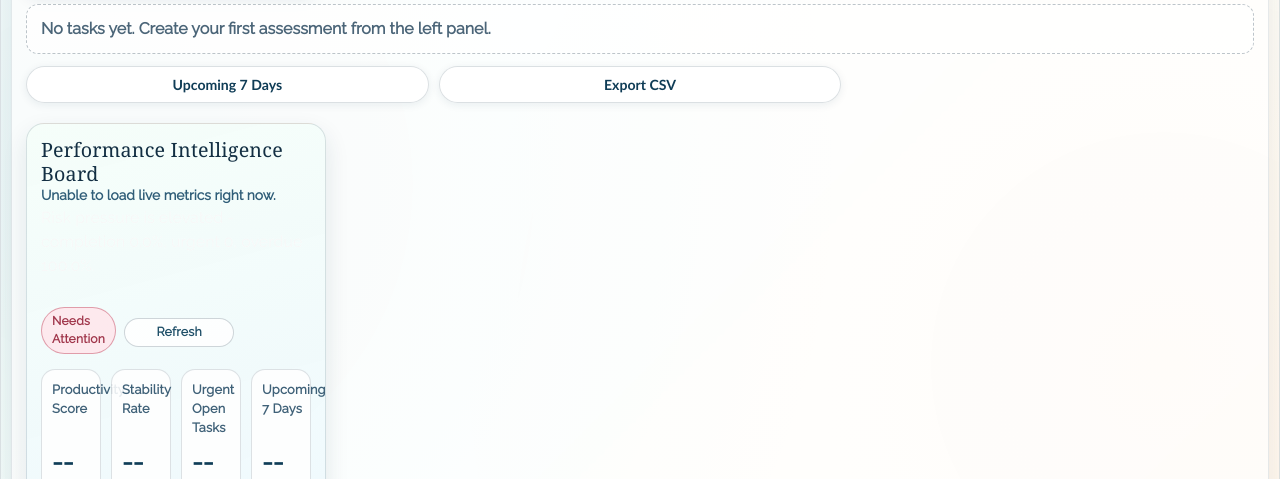
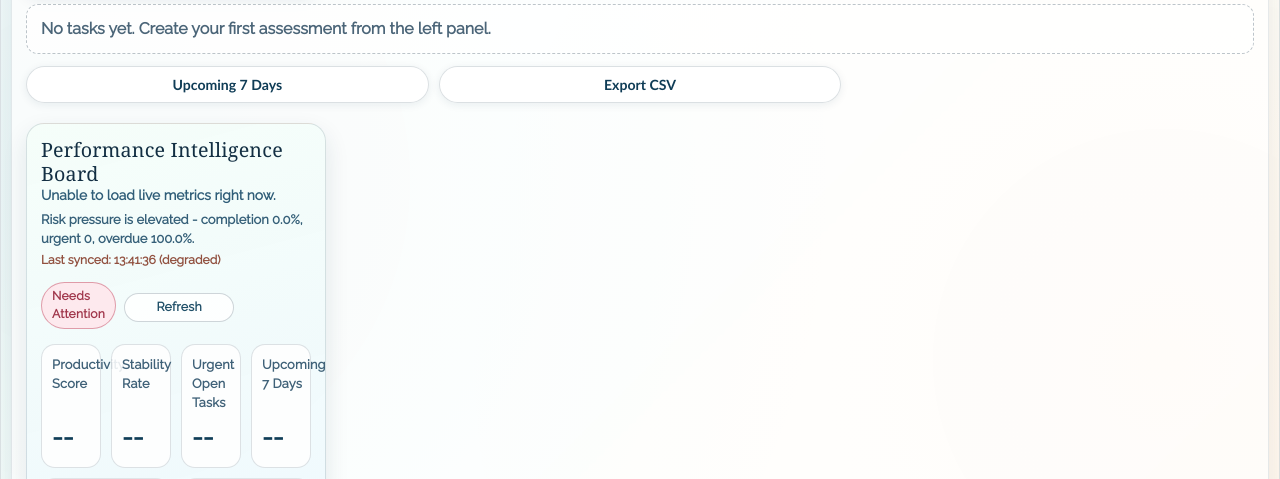
Before and after one commit to frankwyf/Flask_Todo_List, a Flask app: page /discard in a window 1280 px wide. Shown: the part 134-613 px from the top of the page. Run offline with Flask 3, Linux system fonts and the light colour scheme; some libraries are stand-ins or nearby versions.

Commit message:
Add sync timestamp and accessible copy feedback states

```diff
--- a/app/static/css/portfolio-upgrade.css
+++ b/app/static/css/portfolio-upgrade.css
@@ -901,6 +901,24 @@ button[type="reset"],
   font-weight: 600;
 }
 
+#todo_list .insight-summary {
+  margin: 4px 0 0;
+  color: #355f78;
+  font-size: 0.81rem;
+  font-weight: 700;
+}
+
+#todo_list .insight-sync {
+  margin: 2px 0 0;
+  color: #4a6678;
+  font-size: 0.76rem;
+  font-weight: 600;
+}
+
+#todo_list .insight-sync.is-degraded {
+  color: #91503f;
+}
+
 #todo_list .insight-kpis {
   display: grid;
   grid-template-columns: repeat(4, minmax(0, 1fr));
@@ -1716,12 +1734,19 @@ body.dark textarea::placeholder {
 }
 
 [data-theme="dark"] #todo_list #insight-status,
+[data-theme="dark"] #todo_list .insight-summary,
+[data-theme="dark"] #todo_list .insight-sync,
 [data-theme="dark"] #todo_list .insight-kpi-label,
 [data-theme="dark"] #todo_list .insight-chart-card h5,
 [data-theme="dark"] #todo_list .insight-ops-card h5,
 [data-theme="dark"] #todo_list .insight-ops-sub,
 [data-theme="dark"] #todo_list .insight-subhead {
   color: #b8d2e8;
+}
+
+[data-theme="dark"] #todo_list .insight-sync.is-degraded,
+body.dark #todo_list .insight-sync.is-degraded {
+  color: #ffb49f;
 }
 
 [data-theme="dark"] #todo_list .insight-kpi-card strong {
--- a/app/static/js/home.js
+++ b/app/static/js/home.js
@@ -152,6 +152,24 @@ function setInsightSummary(kpis) {
         "%, urgent " + urgentOpen +
         ", overdue " + overdueRate.toFixed(1) +
         "%.";
+}
+
+function setInsightSyncStamp(isSuccess) {
+    var syncLine = document.getElementById("insight-last-sync");
+    if (!syncLine) {
+        return;
+    }
+
+    var now = new Date();
+    var stamp =
+        addZero(now.getHours()) +
+        ":" +
+        addZero(now.getMinutes()) +
+        ":" +
+        addZero(now.getSeconds());
+
+    syncLine.textContent = "Last synced: " + stamp + (isSuccess ? "" : " (degraded)");
+    syncLine.classList.toggle("is-degraded", !isSuccess);
 }
 
 var priorityChartInstance = null;
@@ -527,6 +545,7 @@ function loadInsightsBoard(board, userId) {
             if (statusLabel) {
                 statusLabel.textContent = "Live metrics synced successfully.";
             }
+            setInsightSyncStamp(true);
         })
         .catch(function () {
             setHealthBadge({ completion_rate: 0, overdue_rate: 100 });
@@ -535,6 +554,7 @@ function loadInsightsBoard(board, userId) {
             if (statusLabel) {
                 statusLabel.textContent = "Unable to load live metrics right now.";
             }
+            setInsightSyncStamp(false);
         })
         .finally(function () {
             isInsightsLoading = false;
--- a/app/templates/dolist.html
+++ b/app/templates/dolist.html
@@ -76,6 +76,7 @@
                     <h4>Performance Intelligence Board</h4>
                     <p id="insight-status">Loading strategic metrics...</p>
                     <p id="insight-summary" class="insight-summary">Preparing portfolio briefing...</p>
+                    <p id="insight-last-sync" class="insight-sync" aria-live="polite">Last synced: pending</p>
                 </div>
                 <div class="insight-head-actions">
                     <span id="insight-health" class="insight-health-badge" aria-live="polite">Evaluating</span>
--- a/app/templates/portfolio_api.html
+++ b/app/templates/portfolio_api.html
@@ -78,6 +78,7 @@
                 <button id="endpoint-expand" class="chip-btn" type="button" aria-pressed="false">Expand All</button>
             </div>
         </div>
+        <p id="copy-feedback" class="copy-feedback" aria-live="polite">Ready to copy endpoint command.</p>
 
         <div class="endpoint-grid">
             <h3 id="cat-auth" class="category-heading">Authentication</h3>
```
Also changed, not shown: app/static/css/portfolio-pages.css (+10 -1 lines), app/static/js/portfolio-pages.js (+7 -0 lines), tests/click/test_routes_coverage.py (+2 -0 lines).
